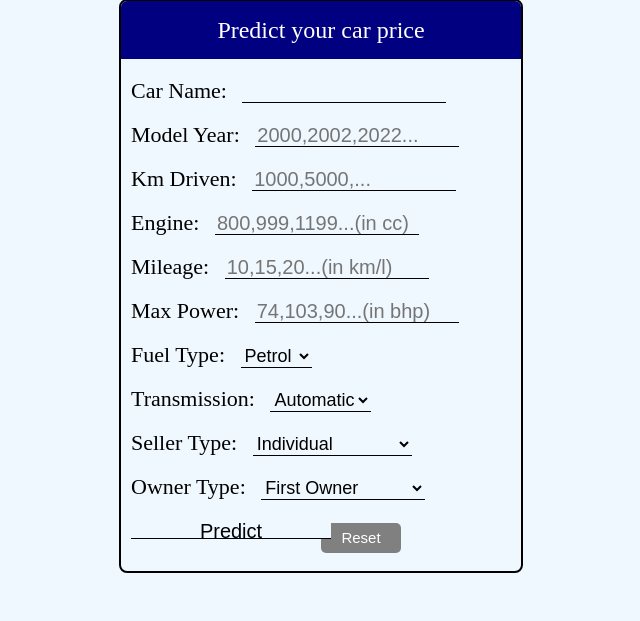
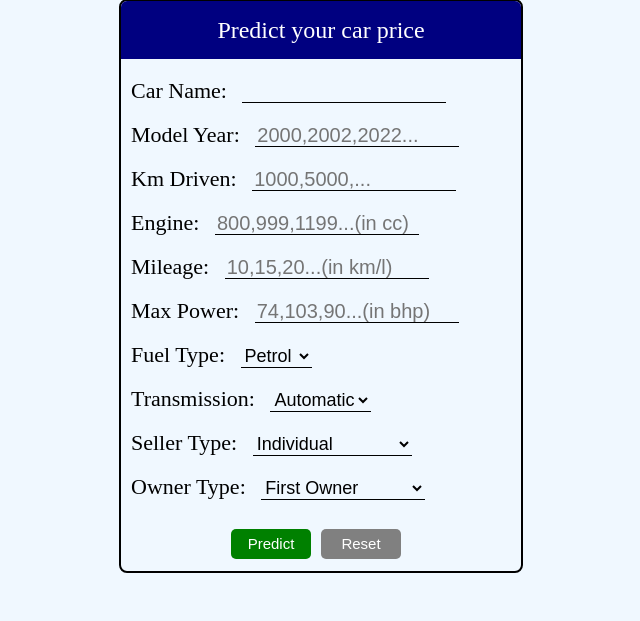
Before and after one commit to shreehari-divate/Car_Price_Prediction, a Flask app: page / in a window 1280 px wide. Shown: the part 193-814 px from the top of the page, without its empty margins (319-959 px from the left). Run offline with Flask 3, Linux system fonts and the light colour scheme.

Commit message:
made changes in front-end

```diff
--- a/templates/index.html
+++ b/templates/index.html
@@ -64,8 +64,8 @@
                 <option value="fourth_above">Fourth and Above</option>
                 <option value="test">This is a Test Car</option>
             </select><br>
-            <!--<button class="btn" type="submit">Predict</button>-->
-            <input type="submit" value="Predict">
+            <button class="btn" type="submit">Predict</button>
+            <!--<input type="submit" value="Predict">-->
             <button type="button" class="btn-re" onclick="window.location.href='/'">Reset</button>
         </form>
         <div class="res">{{results}}</div>
```
